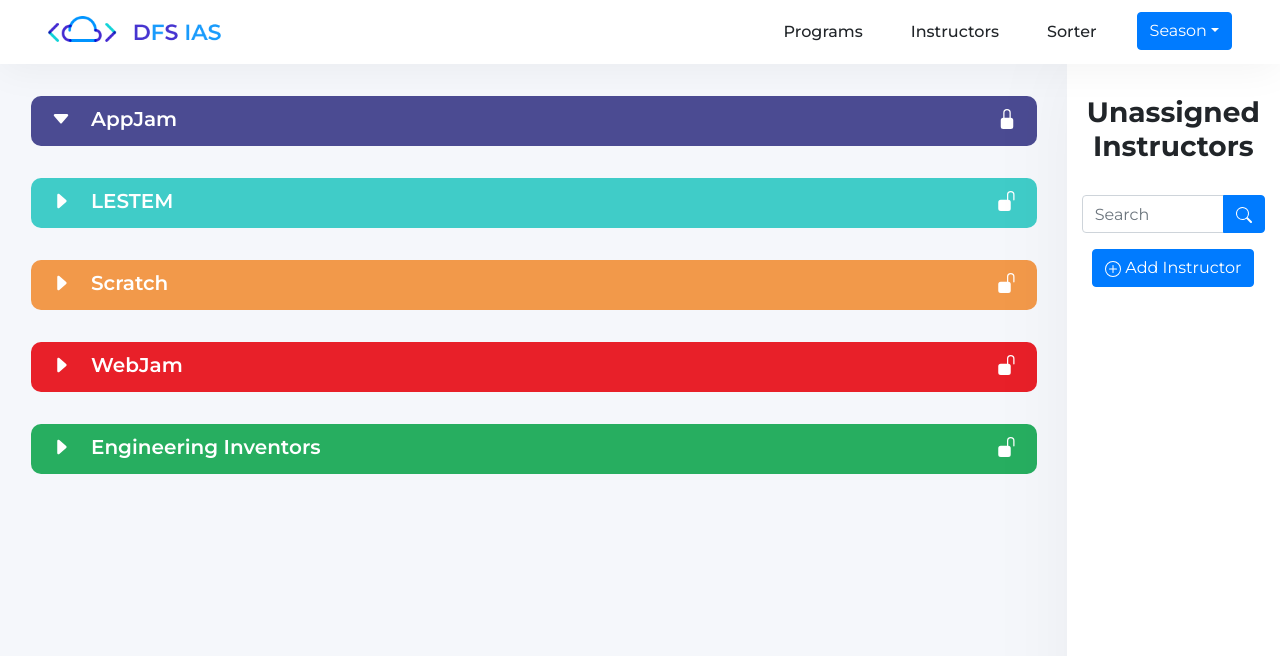
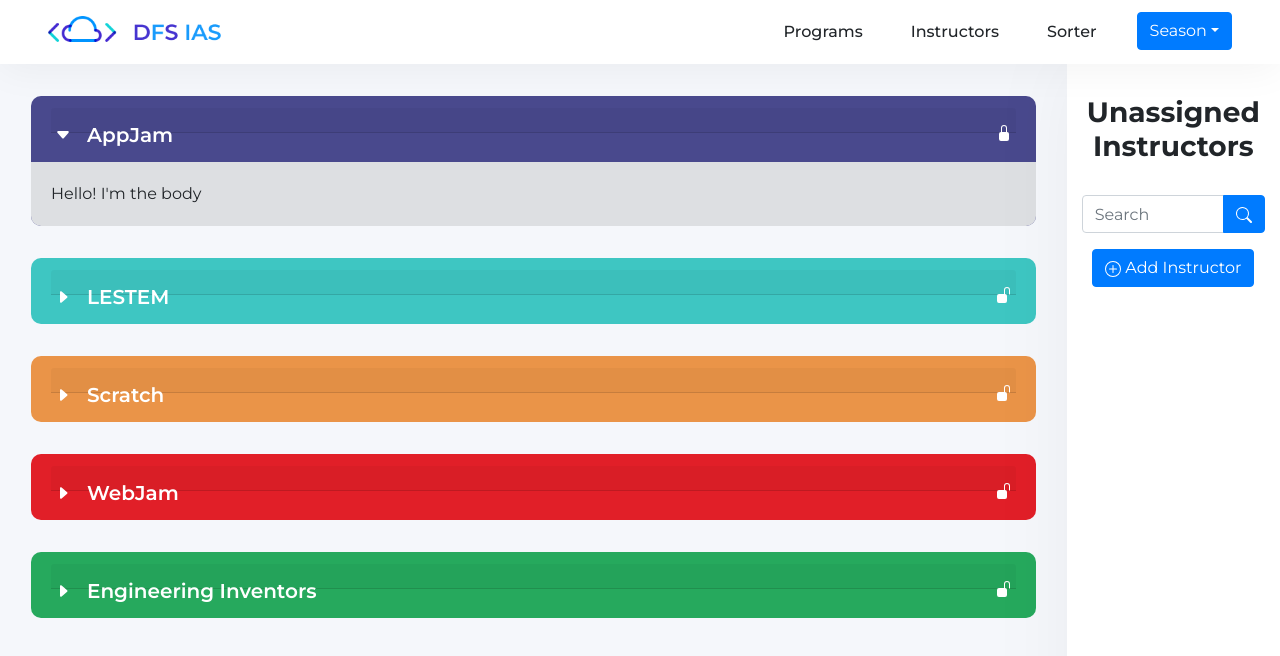
Before and after one commit to DreamsForSchools/dfs-ias, a React (Create React App) app in the folder client/: page /sorter in a window 1280 px wide. Both pictures are taken after a click on the element 1014 px from the left and 117 px from the top of the page. Shown: the top 656 px of the page. Built offline with nearby package versions, Linux system fonts and the light colour scheme.

Commit message:
switch to accordion

```diff
--- a/client/src/pages/SorterPage/ProgramModule.jsx
+++ b/client/src/pages/SorterPage/ProgramModule.jsx
@@ -1,6 +1,6 @@
 import React, { useState } from "react";
 import './ProgramModule.scss';
-import { Button } from "react-bootstrap";
+import { Accordion, Card } from "react-bootstrap";
 import { CaretRightFill, CaretDownFill, LockFill, UnlockFill } from 'react-bootstrap-icons';
 
 function ProgramModule({ name, color }) {
@@ -8,30 +8,54 @@ function ProgramModule({ name, color }) {
   const [lock, setLock] = useState(false);
 
   return (
-    <div
-      className="program-module"
-      style={{ backgroundColor: color }}
-      onClick={() => {
-        setShowContent(!showContent);
-      }}
-    >
-      <span className="title">
+    <Accordion>
+      <Card className="program-module" style={{ backgroundColor: color }}>
+        <Card.Header>
+          <Accordion.Toggle className="program-header" onClick={() => {setShowContent(!showContent)}} as={Card.Header} eventKey="0">
             <span className="program-left">
               {showContent ? <CaretDownFill className="icon" /> : <CaretRightFill className="icon" />}
               <div className="program-name">{name}</div>
             </span>
-        <span className="program-right"
-          onClick={() => {
-            setLock(!lock);
-          }}
-        >
+            <span className="program-right" onClick={() => {setLock(!lock)}}>
               {lock ? <LockFill className="icon" /> : <UnlockFill className="icon" />}
             </span>
-      </span>
-      {/* {showContent && (
-        <div className="program-content">Schools</div>
-      )} */}
-    </div>
+          </Accordion.Toggle>
+        </Card.Header>
+        <Accordion.Collapse eventKey="0">
+          <Card.Body className="program-body">
+            Hello! I'm the body
+          </Card.Body>
+        </Accordion.Collapse>
+      </Card>
+    </Accordion>
+
+
+    // <div
+    //   className="program-module"
+    //   style={{ backgroundColor: color }}
+    //   onClick={() => {
+    //     setShowContent(!showContent);
+    //   }}
+    // >
+    //   <span className="title">
+    //     <span className="program-left">
+    //       {showContent ? <CaretDownFill className="icon" /> : <CaretRightFill className="icon" />}
+    //       <div className="program-name">{name}</div>
+    //     </span>
+    //     <span className="program-right"
+    //       onClick={() => {
+    //         setLock(!lock);
+    //       }}
+    //     >
+    //       {lock ? <LockFill className="icon" /> : <UnlockFill className="icon" />}
+    //     </span>
+    //   </span>
+    //   {showContent && (
+    //     <div className="program-content">
+    //       Schools
+    //     </div>
+    //   )}
+    // </div>
   );
 }
 
--- a/client/src/pages/SorterPage/ProgramModule.scss
+++ b/client/src/pages/SorterPage/ProgramModule.scss
@@ -1,16 +1,18 @@
 .program-module {
-  height: 50px;
-  width: 97%;
   margin: 2rem 1rem;
-  border-radius: 10px;
+  border-radius: 10px !important;
+  border: 0 !important;
 }
 
 .program-module:hover {
   cursor: pointer;
 }
 
+.program-header {
+  color: #FFFFFF;
+}
+
 .program-name {
-  color: #FFFFFF;
   font-weight: 600;
   font-size: 20px;
   padding-left: 1rem;
@@ -20,12 +22,12 @@
 
 .program-left {
   float: left;
-  padding-left: 1rem;
+  margin-left: -1rem;
 }
 
 .program-right {
   float: right;
-  padding-right: 1rem;
+  margin-right: -1rem;
   z-index: 10;
 }
 
@@ -33,3 +35,8 @@
   color: #FFFFFF;
   height: 20px;
 }
+
+.program-body {
+  background-color: #DDDFE2;
+  border: none !important;
+}
```
Lines whose indentation alone changed are shown as unchanged.
